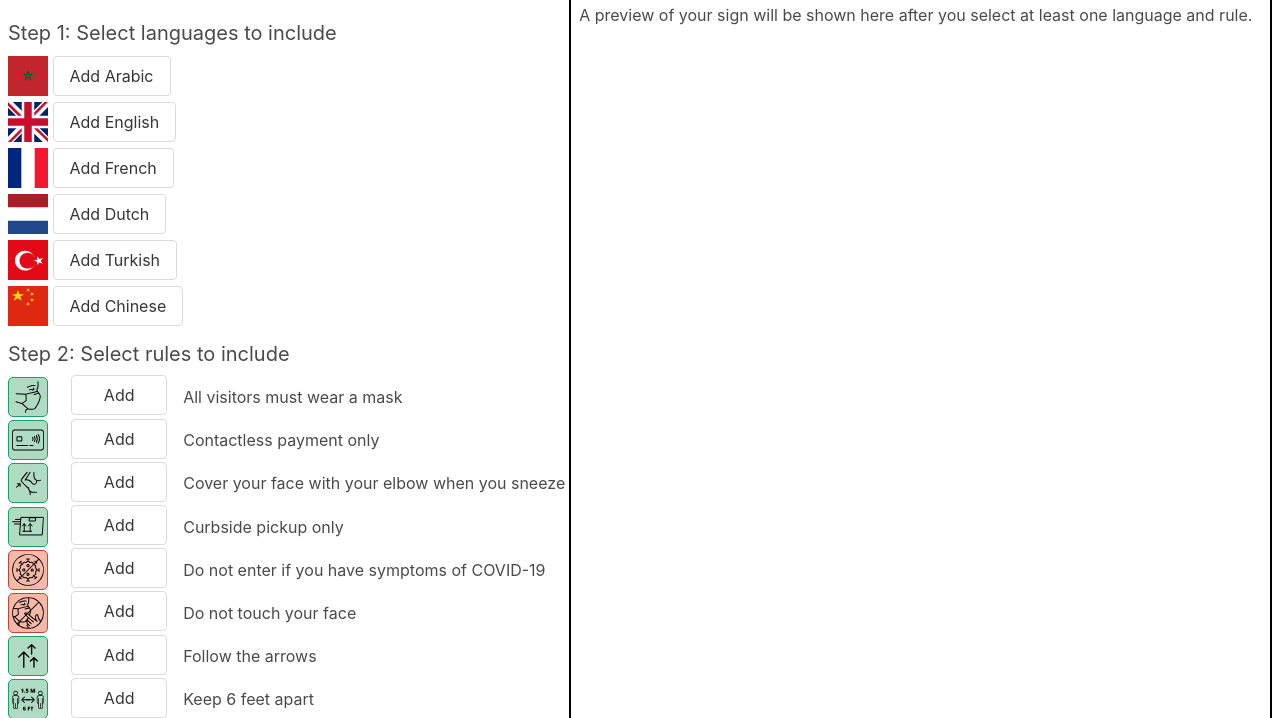
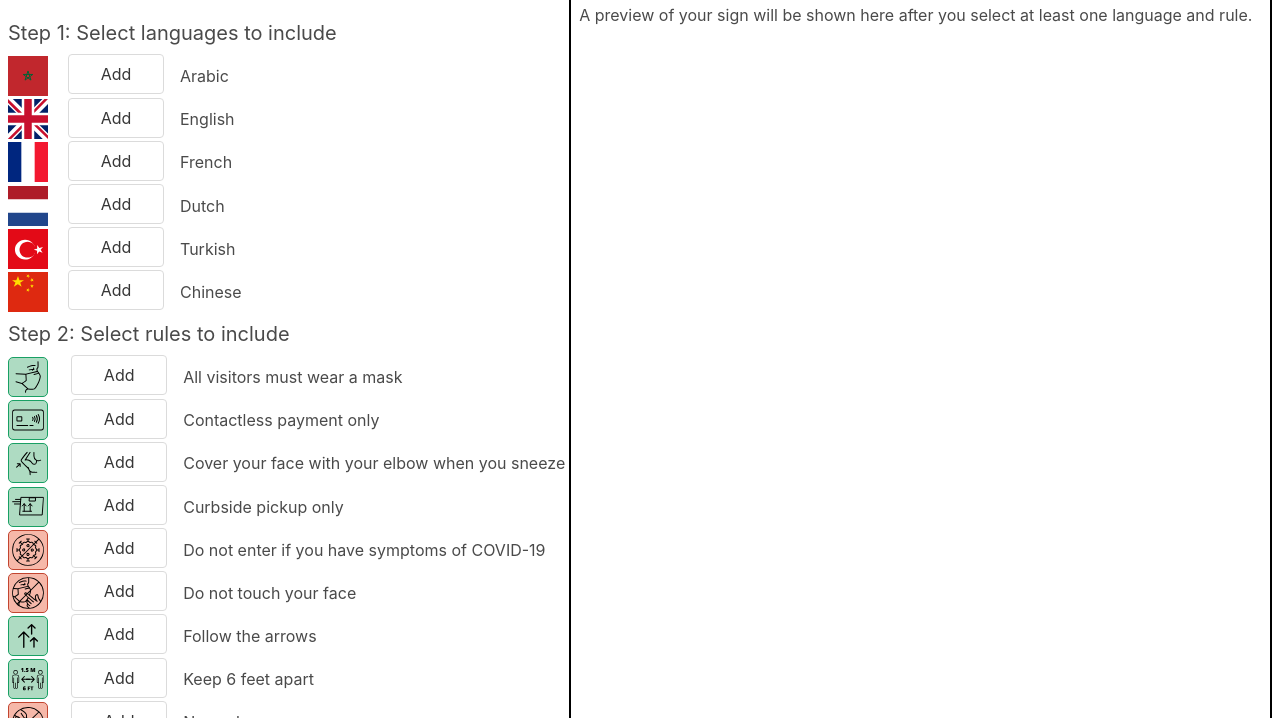
Before and after one commit to TOPdesk/covid19-signage, a plain HTML site: page docs/index.html in a window 1280 px wide. Shown: the part 47-765 px from the top of the page. Drawn offline with nearby package versions, Linux system fonts and the light colour scheme.

Commit message:
layouting choose lang buttons

```diff
--- a/docs/css/styles.css
+++ b/docs/css/styles.css
@@ -92,17 +92,18 @@ footer {
 	flex-direction: row;
 }
 
-.select-rule {
+.select-language, .select-rule {
 	display: flex;
 	flex-direction: row;
 	margin-bottom: .2em;
 }
 
-.select-rule button {
+.select-language button, .select-rule button {
 	margin-left: 2em;
 	margin-right: 1em;
 	width: 6em;
 }
+
 
 .translation-container {
 	padding: 0.5em;
--- a/docs/js/main.js
+++ b/docs/js/main.js
@@ -8,14 +8,20 @@ const content = {
 			<h1 class="title">COVID-19 Signage Generator</h1>
 			<div>
 				<h2 class="subtitle">Step 1: Select languages to include</h2>
-				<div v-for="language in languages">
+				<div v-for="language in languages" class="select-language">
 					<img :src="'img/flags/' + language.key + '.svg'" class="language-flag"/>
-					<button v-if="selectedLanguageKeys.includes(language.key)" @click="removeLanguage(language.key)" class="button is-success">
-						Remove {{ language.displayName }}
-					</button>
-					<button v-else @click="addLanguage(language.key)" class="button is-outlined">
-						Add {{ language.displayName }}
-					</button>
+					<div v-if="selectedLanguageKeys.includes(language.key)" class="columns is-vcentered">
+						<button @click="removeLanguage(language.key)" class="button is-success">
+							Remove
+						</button>
+						<div>{{ language.displayName }}</div>
+					</div>
+					<div v-else class="columns is-vcentered">
+						<button @click="addLanguage(language.key)" class="button is-outlined">
+							Add
+						</button>
+						<div>{{ language.displayName }}</div>
+					</div>
 				</div>
 			</div>
 			<div class="rule-selection">
```
